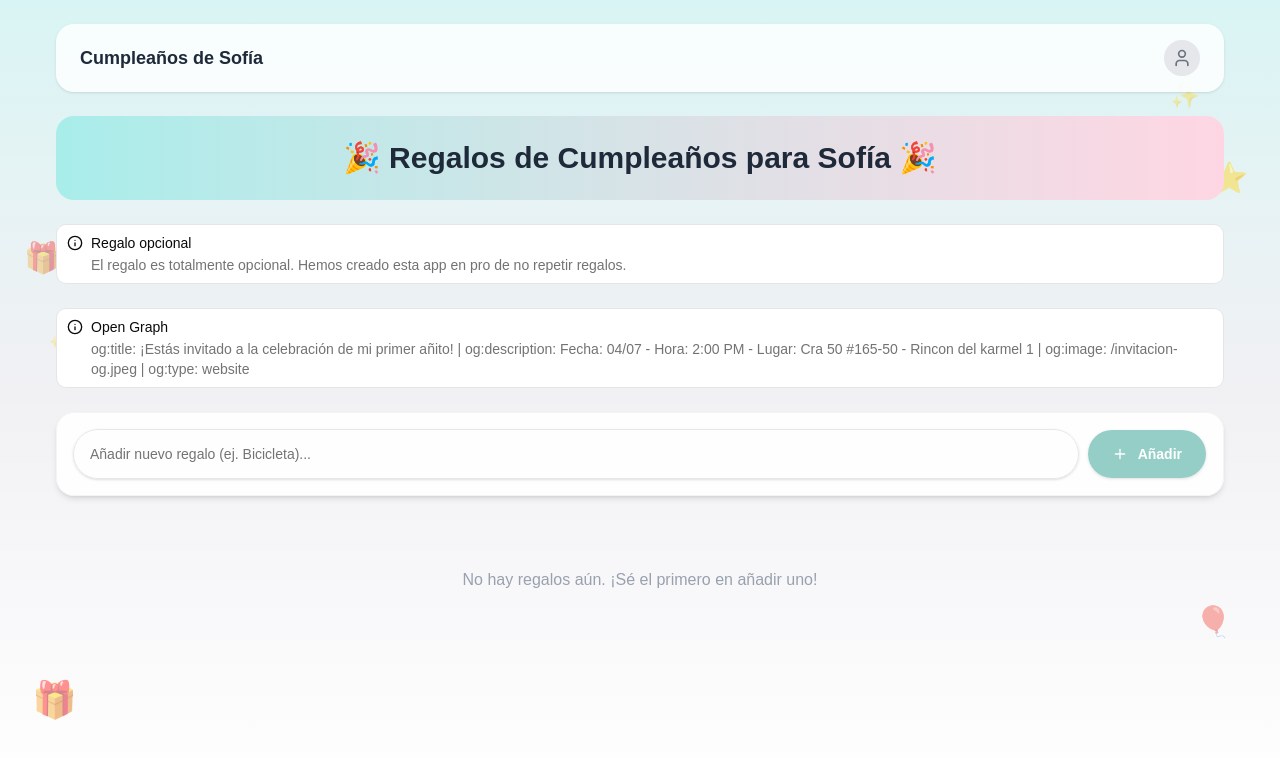
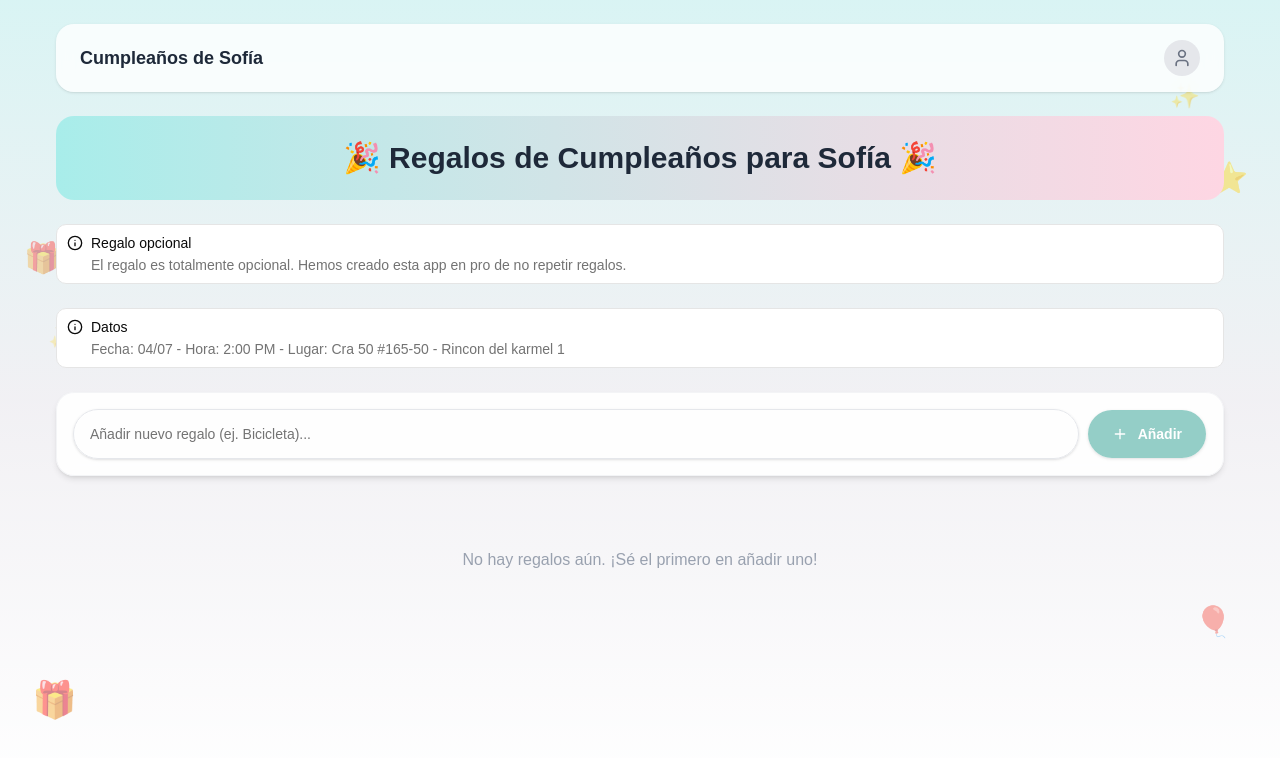
Before and after one commit to Yohesky/gift-handler, a React (Vite) app: page / in a window 1280 px wide. Shown: the top 758 px of the page. Built offline with nearby package versions, Linux system fonts and the light colour scheme; no server answers.

Commit message:
refactor: simplify OG alert to show essential data

```diff
--- a/src/presentation/pages/Home.jsx
+++ b/src/presentation/pages/Home.jsx
@@ -88,9 +88,9 @@ export function Home() {
 
         <Alert className="mb-6">
           <Info />
-          <AlertTitle>Open Graph</AlertTitle>
+          <AlertTitle>Datos</AlertTitle>
           <AlertDescription>
-            og:title: ¡Estás invitado a la celebración de mi primer añito! | og:description: Fecha: 04/07 - Hora: 2:00 PM - Lugar: Cra 50 #165-50 - Rincon del karmel 1 | og:image: /invitacion-og.jpeg | og:type: website
+            Fecha: 04/07 - Hora: 2:00 PM - Lugar: Cra 50 #165-50 - Rincon del karmel 1
           </AlertDescription>
         </Alert>
 
```
